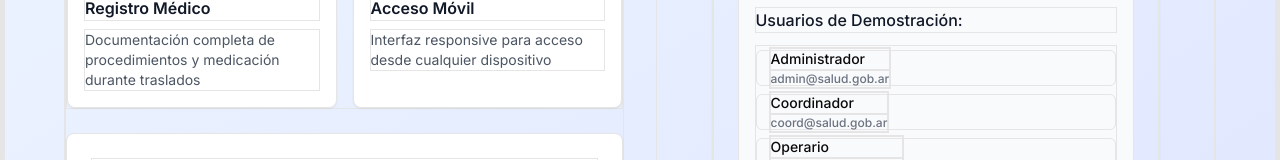
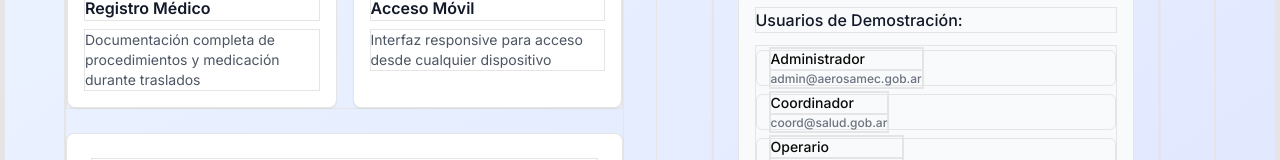
Before and after one commit to enriquefnt/aerosamec, a Next.js app: page / in a window 1280 px wide. Shown: the part 519-679 px from the top of the page. Built offline with nearby package versions, Linux system fonts and the light colour scheme; no server answers.

Commit message:
ajustes para vrcel

```diff
--- a/src/components/auth/LoginForm.tsx
+++ b/src/components/auth/LoginForm.tsx
@@ -30,7 +30,7 @@ export default function LoginForm() {
       });
 
       if (result?.error) {
-        setError('Credenciales inválidas. Verifique su email y contraseña.');
+        setError('Credenciales incorrectos. Verifique su email y contraseña.');
       } else {
         // Login exitoso - obtener sesión y redirigir
         const session = await getSession();
@@ -140,7 +140,7 @@ export default function LoginForm() {
             >
               <div className="text-left">
                 <div className="font-medium">Administrador</div>
-                <div className="text-xs text-gray-500">admin@salud.gob.ar</div>
+                <div className="text-xs text-gray-500">admin@aerosamec.gob.ar</div>
               </div>
             </Button>
             <Button
```
Also changed, not shown: package.json (+5 -5 lines), next-env.d.ts, 1 other file (tests, documents, lock files or other folders).
